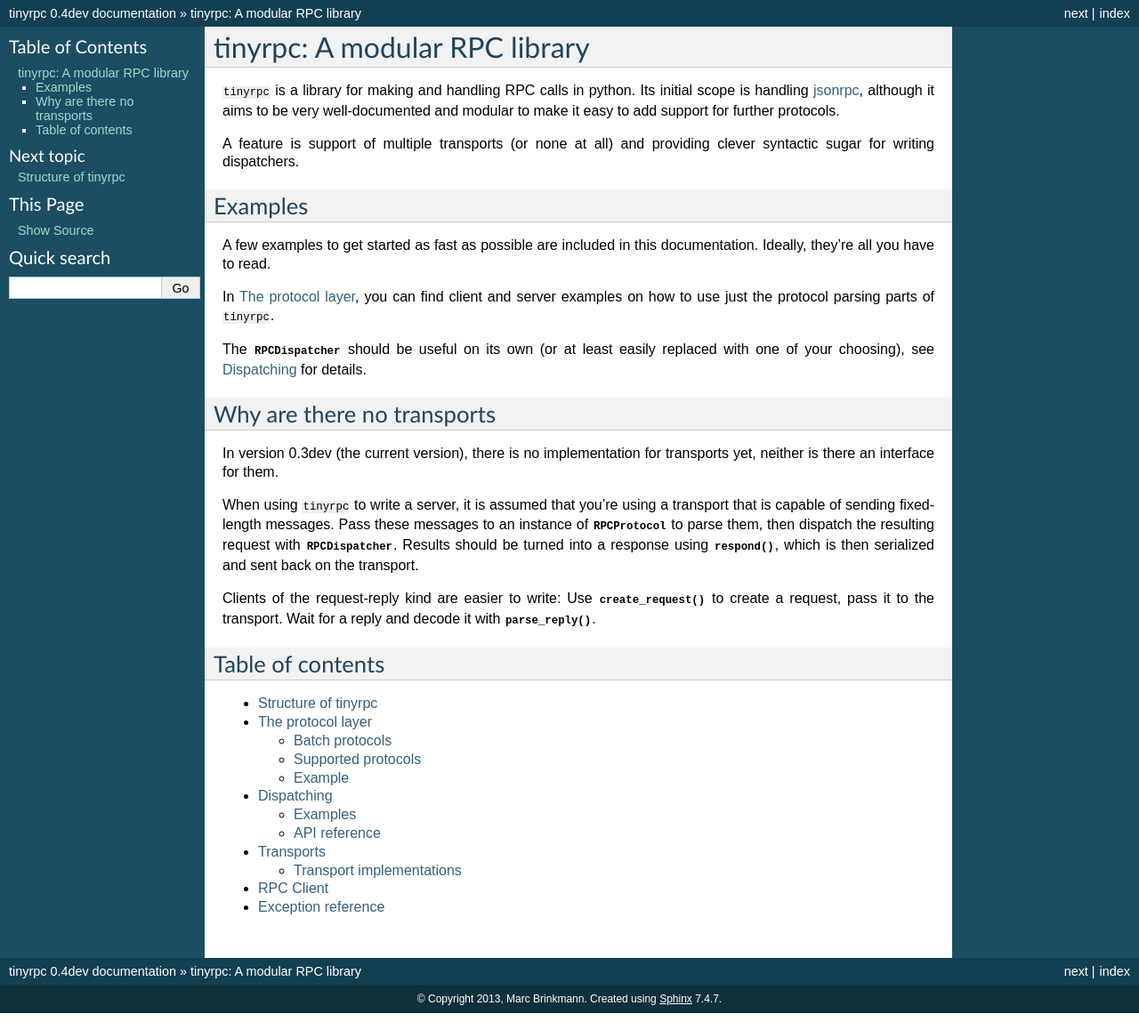
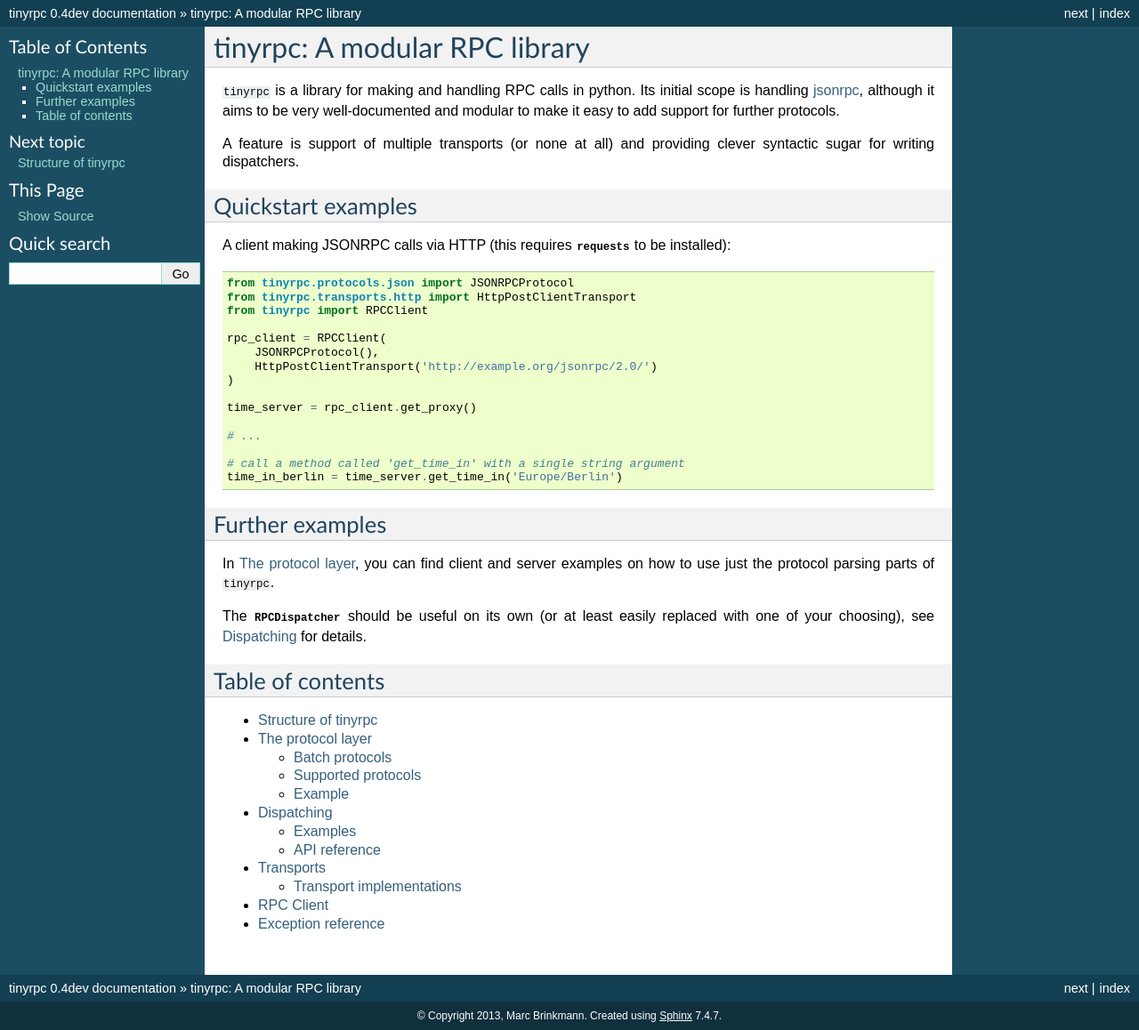
Before and after one commit to mbr/tinyrpc, a Sphinx documentation site: the page built from docs/index.rst, in a window 1280 px wide. Shown: the whole page at 89% size. Built offline with Sphinx 7.4.7, drawn with Linux system fonts in a browser that asks for light colours.

Commit message:
Added new example.

```diff
--- a/docs/index.rst
+++ b/docs/index.rst
@@ -8,12 +8,34 @@ and modular to make it easy to add support for further protocols.
 A feature is support of multiple transports (or none at all) and providing
 clever syntactic sugar for writing dispatchers.
 
+Quickstart examples
+-------------------
 
-Examples
---------
+A client making JSONRPC calls via HTTP (this requires :py:mod:`requests` to be
+installed):
 
-A few examples to get started as fast as possible are included in this
-documentation. Ideally, they're all you have to read.
+.. code-block:: python
+
+   from tinyrpc.protocols.json import JSONRPCProtocol
+   from tinyrpc.transports.http import HttpPostClientTransport
+   from tinyrpc import RPCClient
+
+   rpc_client = RPCClient(
+       JSONRPCProtocol(),
+       HttpPostClientTransport('http://example.org/jsonrpc/2.0/')
+   )
+
+   time_server = rpc_client.get_proxy()
+
+   # ...
+
+   # call a method called 'get_time_in' with a single string argument
+   time_in_berlin = time_server.get_time_in('Europe/Berlin')
+
+
+
+Further examples
+----------------
 
 In :doc:`protocols`, you can find client and server examples on how
 to use just the protocol parsing parts of ``tinyrpc``.
@@ -22,25 +44,6 @@ The :py:class:`~tinyrpc.dispatch.RPCDispatcher` should be useful on its own (or
 at least easily replaced with one of your choosing), see :doc:`dispatch` for
 details.
 
-
-Why are there no transports
----------------------------
-
-In version 0.3dev (the current version), there is no implementation for
-transports yet, neither is there an interface for them.
-
-When using ``tinyrpc`` to write a server, it is assumed that you're using a
-transport that is capable of sending fixed-length messages. Pass these messages
-to an instance of :py:class:`~tinyrpc.RPCProtocol` to parse them,
-then dispatch the resulting request with
-:py:class:`~tinyrpc.dispatch.RPCDispatcher`. Results should be turned into a
-response using :py:func:`~tinyrpc.RPCRequest.respond`, which is
-then serialized and sent back on the transport.
-
-Clients of the request-reply kind are easier to write: Use
-:py:func:`~tinyrpc.RPCProtocol.create_request` to create a request,
-pass it to the transport. Wait for a reply and decode it with
-:py:func:`~tinyrpc.RPCProtocol.parse_reply`.
 
 
 Table of contents
```
